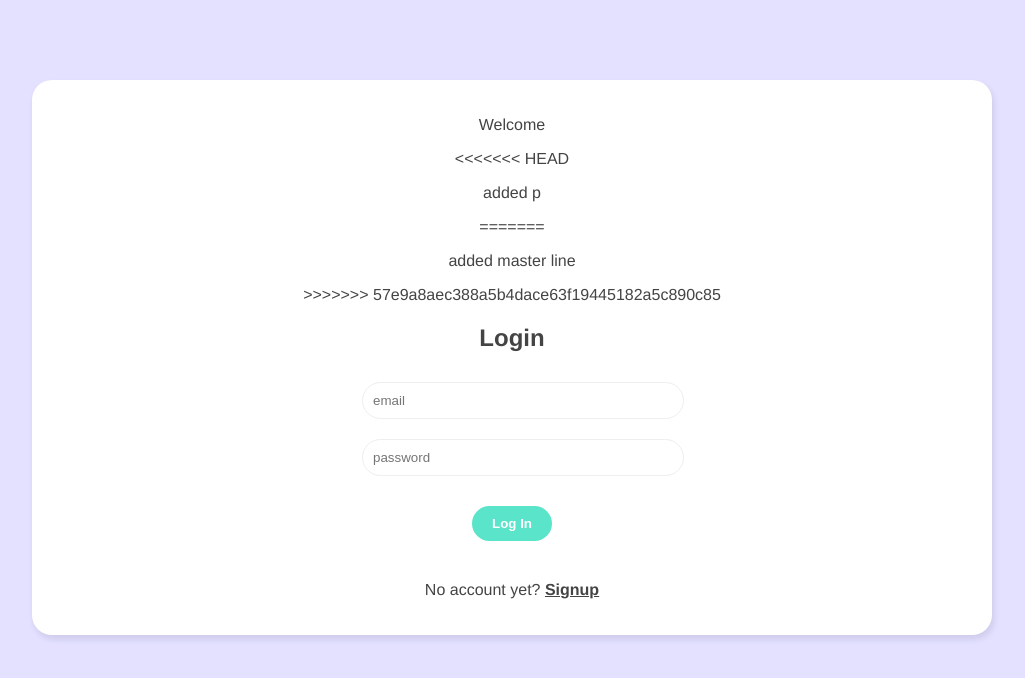
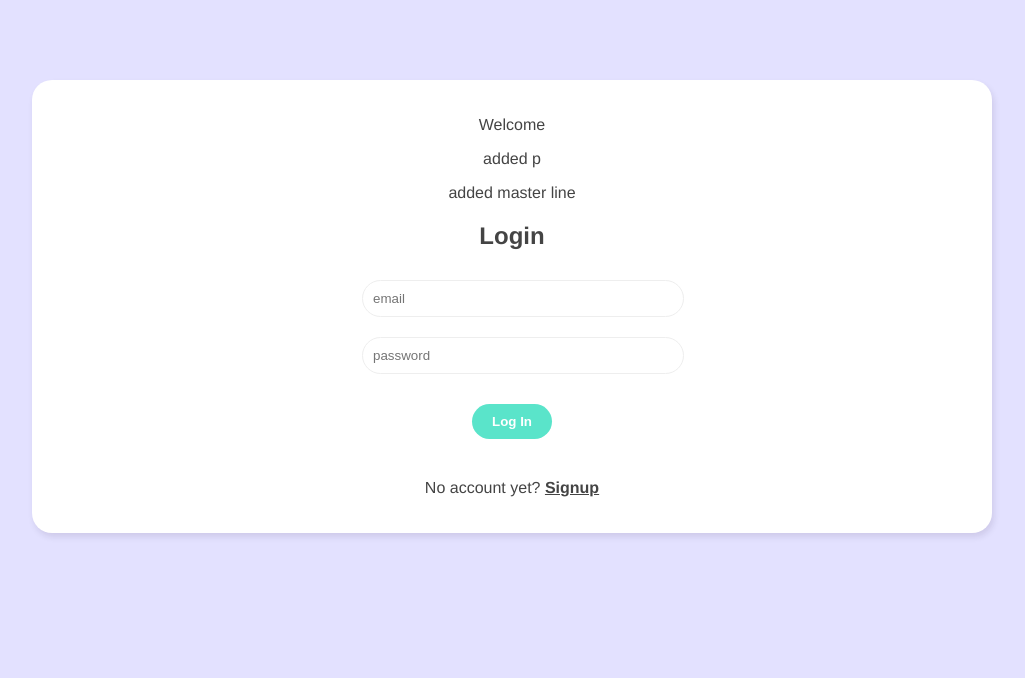
Before and after one commit to karinlj/vue-live-chat, a Vue app: page / in a window 1280 px wide. Shown: the top 678 px of the page, without its empty margins (128-1153 px from the left). Built offline with nearby package versions, Linux system fonts and the light colour scheme; no server answers.

Commit message:
fix problem

```diff
--- a/src/views/Welcome.vue
+++ b/src/views/Welcome.vue
@@ -1,11 +1,8 @@
 <template>
   <div class="welcome container">
     <p>Welcome</p>
-<<<<<<< HEAD
     <p>added p</p>
-=======
     <p>added master line</p>
->>>>>>> 57e9a8aec388a5b4dace63f19445182a5c890c85
     <div v-if="showLogin">
       <h2>Login</h2>
       <LoginForm @login="enterChat" />
```
